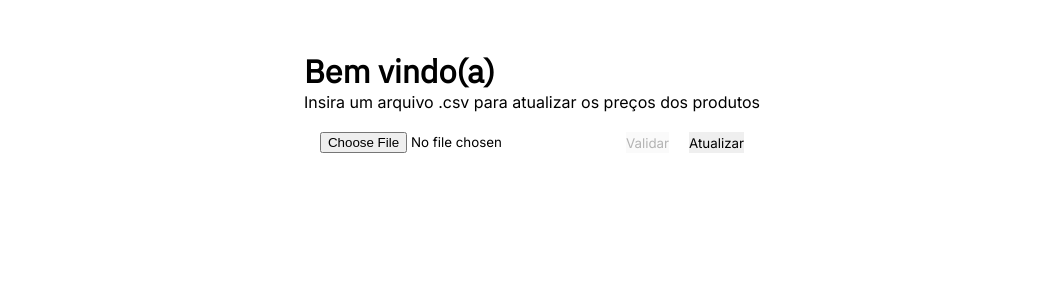
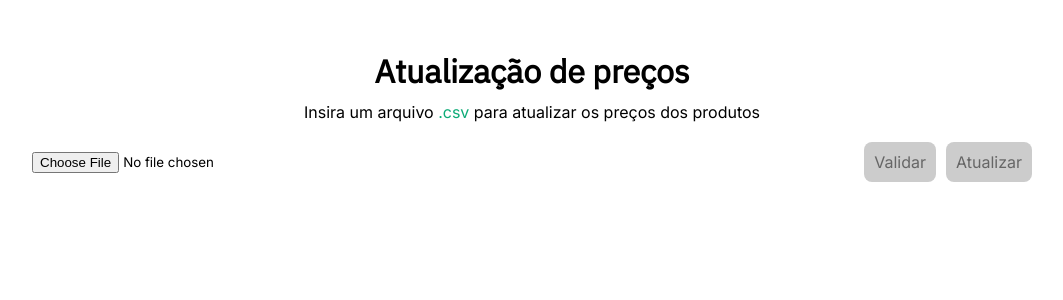
Before and after one commit to vitorhugomendes/shopper, a React (Vite) app in the folder frontend/: page / in a window 1280 px wide. Shown: the top 300 px of the page, without its empty margins (108-1171 px from the left). Built offline with nearby package versions, Linux system fonts and the light colour scheme.

Commit message:
feat: ProductsTable component

```diff
--- a/frontend/package.json
+++ b/frontend/package.json
@@ -15,12 +15,14 @@
     "react-dom": "^18.2.0",
     "react-papaparse": "^4.1.0",
     "react-toastify": "^9.1.3",
-    "styled-components": "^6.0.7"
+    "styled-components": "^6.0.7",
+    "uuid": "^9.0.0"
   },
   "devDependencies": {
     "@types/papaparse": "^5.3.8",
     "@types/react": "^18.2.15",
     "@types/react-dom": "^18.2.7",
+    "@types/uuid": "^9.0.3",
     "@typescript-eslint/eslint-plugin": "^6.0.0",
     "@typescript-eslint/parser": "^6.0.0",
     "@vitejs/plugin-react": "^4.0.3",
--- a/frontend/src/components/Form/index.tsx
+++ b/frontend/src/components/Form/index.tsx
@@ -1,14 +1,15 @@
-import { useState } from 'react';
+import { useEffect, useState } from 'react';
 import { StyledForm } from './style';
 import { parse, ParseResult } from 'papaparse';
 import useProducts from '../../hooks/useProducts';
 
 const Form = () => {
-  const [file, setFile] = useState<File[]>();
+  const [file, setFile] = useState<File[] | null>(null);
 
-  const { validateProducts } = useProducts();
+  const { validateProducts, products } = useProducts();
 
   const changeHandler = (event: React.ChangeEvent<HTMLInputElement>) => {
+    setFile(null);
     if (!event.target.files) return;
 
     parse(event.target.files[0], {
@@ -20,9 +21,15 @@ const Form = () => {
     });
   };
 
+  useEffect(() => {
+    console.log(products);
+    console.log(file);
+  }, [products, file]);
+
   return (
     <StyledForm>
       <input type="file" accept=".csv" onChange={changeHandler}></input>
+      <div className="buttons-container">
         <button
           type="button"
           onClick={() => validateProducts(file!)}
@@ -30,7 +37,10 @@ const Form = () => {
         >
           Validar
         </button>
-      <button type="submit">Atualizar</button>
+        <button type="submit" disabled={!products}>
+          Atualizar
+        </button>
+      </div>
     </StyledForm>
   );
 };
--- a/frontend/src/components/Form/style.ts
+++ b/frontend/src/components/Form/style.ts
@@ -1,10 +1,41 @@
-import styled from 'styled-components';
+import styled, { css } from 'styled-components';
 
 export const StyledForm = styled.form`
   display: flex;
+  align-items: center;
+  justify-content: space-between;
   gap: 20px;
-  max-width: 500px;
+  width: 100%;
+
+  .buttons-container {
+    display: flex;
+    gap: 10px;
+  }
 
   button {
+    display: inline-flex;
+    align-items: center;
+    justify-content: center;
+
+    font-family: 'Inter', sans-serif;
+    font-weight: 500;
+    font-size: 1rem;
+    border-radius: 8px;
+    padding: 10px;
+
+    ${({ theme }) => {
+      return css`
+        background-color: ${theme.colors.secondary};
+        color: ${theme.colors.background};
+      `;
+    }}
+
+    transition: 0.4s;
+  }
+
+  button:disabled {
+    cursor: default;
+    background-color: #cccccc;
+    color: #666666;
   }
 `;
--- /dev/null
+++ b/frontend/src/components/ProductsTable/index.tsx
@@ -0,0 +1,64 @@
+import { StyledProductsTable } from './style';
+import { v4 as uuidv4 } from 'uuid';
+import useProducts from '../../hooks/useProducts';
+
+const ProductsTable = () => {
+  const { products } = useProducts();
+
+  if (!products) return null;
+
+  return (
+    <StyledProductsTable>
+      <thead className="table-header">
+        <tr>
+          <th>Código</th>
+          <th>Nome</th>
+          <th>Preço Atual</th>
+          <th>Novo Preço</th>
+          <th>Error</th>
+        </tr>
+      </thead>
+      <tbody className="table-body">
+        {products?.map((product) => {
+          const { code, name, new_price, sales_price, errors } = product;
+
+          return (
+            <tr key={uuidv4()}>
+              <td>{code}</td>
+              <td>{name}</td>
+              <td>
+                {Number(sales_price).toLocaleString('pt-br', {
+                  style: 'currency',
+                  currency: 'BRL',
+                })}
+              </td>
+              <td>
+                {Number(new_price).toLocaleString('pt-br', {
+                  style: 'currency',
+                  currency: 'BRL',
+                })}
+              </td>
+              <td>
+                <ul className="validation-list">
+                  {errors.length < 1 ? (
+                    <li key={uuidv4()} className="validation-ok">
+                      Tudo certo com esse produto.
+                    </li>
+                  ) : (
+                    errors.map((error) => (
+                      <li key={uuidv4()} className="validation-error">
+                        {error}
+                      </li>
+                    ))
+                  )}
+                </ul>
+              </td>
+            </tr>
+          );
+        })}
+      </tbody>
+    </StyledProductsTable>
+  );
+};
+
+export default ProductsTable;
--- /dev/null
+++ b/frontend/src/components/ProductsTable/style.ts
@@ -0,0 +1,65 @@
+import styled, { keyframes } from 'styled-components';
+
+const AnimationFadeIn = keyframes`
+  from {
+    transform: translateY(50px);
+    opacity: 0;
+  } to {
+    transform: translateY(0);
+    opacity: 1;
+  }
+`;
+
+export const StyledProductsTable = styled.table`
+  align-self: center;
+  border-collapse: collapse;
+  margin: 25px 0;
+  font-size: 0.9em;
+  font-family: 'Inter', sans-serif;
+  min-width: 400px;
+  width: 100%;
+  animation: ${AnimationFadeIn} 0.5s;
+
+  .table-header {
+    tr {
+      background-color: ${({ theme }) => theme.colors.secondary};
+      color: #ffffff;
+      text-align: left;
+    }
+  }
+
+  .table-body {
+    tr {
+      border-bottom: 1px solid #dddddd;
+    }
+
+    tr:last-of-type {
+      border-bottom: 2px solid ${({ theme }) => theme.colors.secondary};
+    }
+
+    tr.active-row {
+      font-weight: bold;
+      color: ${({ theme }) => theme.colors.secondary};
+    }
+  }
+
+  th,
+  td {
+    padding: 12px 15px;
+  }
+
+  .validation-list {
+    display: flex;
+    flex-direction: column;
+    gap: 15px;
+
+    .validation-ok {
+      color: #189000;
+    }
+
+    .validation-error {
+      /* color: #ff3333; */
+      color: #c71b00;
+    }
+  }
+`;
--- /dev/null
+++ b/frontend/src/components/index.tsx
@@ -0,0 +1,2 @@
+export { default as Form } from './Form';
+export { default as ProductsTable } from './ProductsTable';
--- a/frontend/src/pages/Home/index.tsx
+++ b/frontend/src/pages/Home/index.tsx
@@ -1,18 +1,20 @@
 import { StyledHomePage } from './styled';
-import Form from '../../components/Form';
+import { Form, ProductsTable } from '../../components';
 
 const Home = () => {
   return (
     <StyledHomePage>
-      <div>
-        <h1 className="title">Bem vindo(a)</h1>
-        <p className="description">
-          Insira um arquivo <span>.csv</span> para atualizar os preços dos
-          produtos
-        </p>
+      <div className="home-container">
+        <div className="home-header">
+          <h1 className="title">Atualização de preços</h1>
+          <p className="description">
+            Insira um arquivo <span>.csv</span> para atualizar os preços dos
+            produtos
+          </p>
+        </div>
+        <Form />
+        <ProductsTable />
       </div>
-
-      <Form />
     </StyledHomePage>
   );
 };
--- a/frontend/src/pages/Home/styled.ts
+++ b/frontend/src/pages/Home/styled.ts
@@ -1,14 +1,32 @@
 import styled from 'styled-components';
 
 export const StyledHomePage = styled.main`
-  display: flex;
-  flex-direction: column;
-  align-items: center;
   padding: 50px;
-  gap: 20px;
 
-  .title {
-    font-family: 'IBM Plex Sans';
-    font-weight: 700;
+  .home-container {
+    display: flex;
+    flex-direction: column;
+
+    width: 100%;
+    max-width: 1000px;
+    margin: 0 auto;
+    gap: 20px;
+  }
+
+  .home-header {
+    display: flex;
+    flex-direction: column;
+    align-items: center;
+    gap: 10px;
+    width: 100%;
+
+    .title {
+      font-family: 'IBM Plex Sans';
+      font-weight: 700;
+    }
+
+    span {
+      color: ${({ theme }) => theme.colors.secondary};
+    }
   }
 `;
--- a/frontend/src/providers/ProductsProvider/index.tsx
+++ b/frontend/src/providers/ProductsProvider/index.tsx
@@ -6,20 +6,18 @@ import { api } from '../../services/api';
 import {
   IProductsContextValues,
   IProductsProviderProps,
-  IValidatedProduct,
+  IProduct,
 } from './@types';
 
 const ProductsContext = createContext({} as IProductsContextValues);
 
 const ProductsProvider = ({ children }: IProductsProviderProps) => {
-  const [validatedProducts, setValidatedProducts] =
-    useState<IValidatedProduct>();
+  const [products, setProducts] = useState<IProduct[]>();
 
   const validateProducts = async (file: File[]) => {
     try {
       const response = await api.post('/products/validate', file);
-      setValidatedProducts(response.data);
-      console.log(validatedProducts);
+      setProducts(response.data);
       toast.success('Validação do arquivo feita com sucesso');
     } catch (error: AxiosError | unknown) {
       if (axios.isAxiosError(error)) {
@@ -48,8 +46,8 @@ const ProductsProvider = ({ children }: IProductsProviderProps) => {
       value={{
         validateProducts,
         updateProducts,
-        validatedProducts,
-        setValidatedProducts,
+        products,
+        setProducts,
       }}
     >
       {children}
```
Also changed, not shown: frontend/src/providers/ProductsProvider/@types.ts (+4 -10 lines), 1 other file (tests, documents, lock files or other folders). Lines whose indentation alone changed are shown as unchanged.
